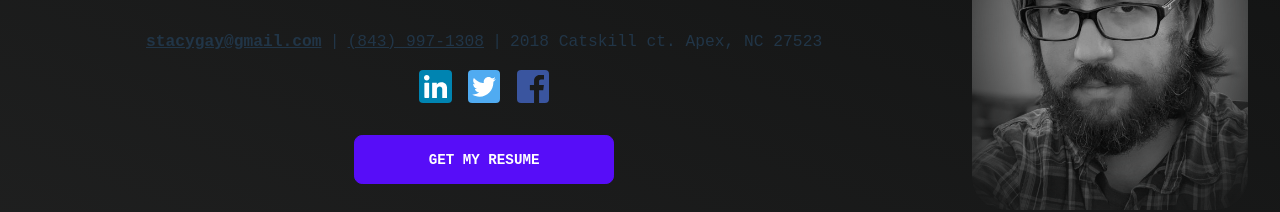
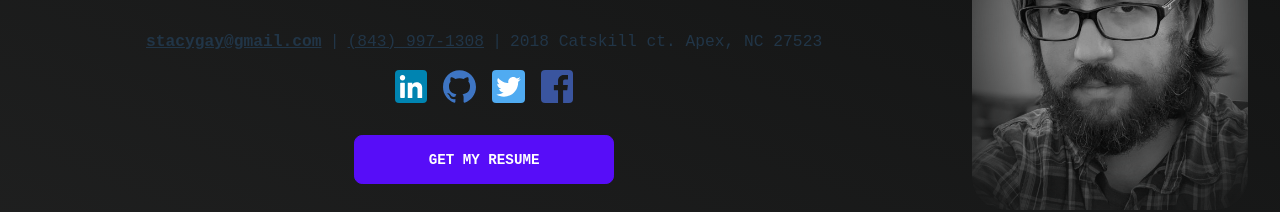
Before and after one commit to StacyGay/stacygay-resume, a React (Vite) app: page / in a window 1280 px wide. Shown: the part 188-400 px from the top of the page. Built offline with nearby package versions, Linux system fonts and the light colour scheme.

Commit message:
add github

```diff
--- a/src/App.tsx
+++ b/src/App.tsx
@@ -29,6 +29,13 @@ function App() {
                             <div className="w-8 rounded">
                                 <a href="https://www.linkedin.com/in/stacy-gay-616b0520/">
                                     <img src="linkedin.svg" alt="linked in" />
+                                </a>
+                            </div>
+                        </div>
+                        <div className="avatar">
+                            <div className="w-8 rounded">
+                                <a href="https://github.com/StacyGay">
+                                    <img src="github.svg" alt="github" />
                                 </a>
                             </div>
                         </div>
```
Also changed, not shown: public/github.svg (added).
